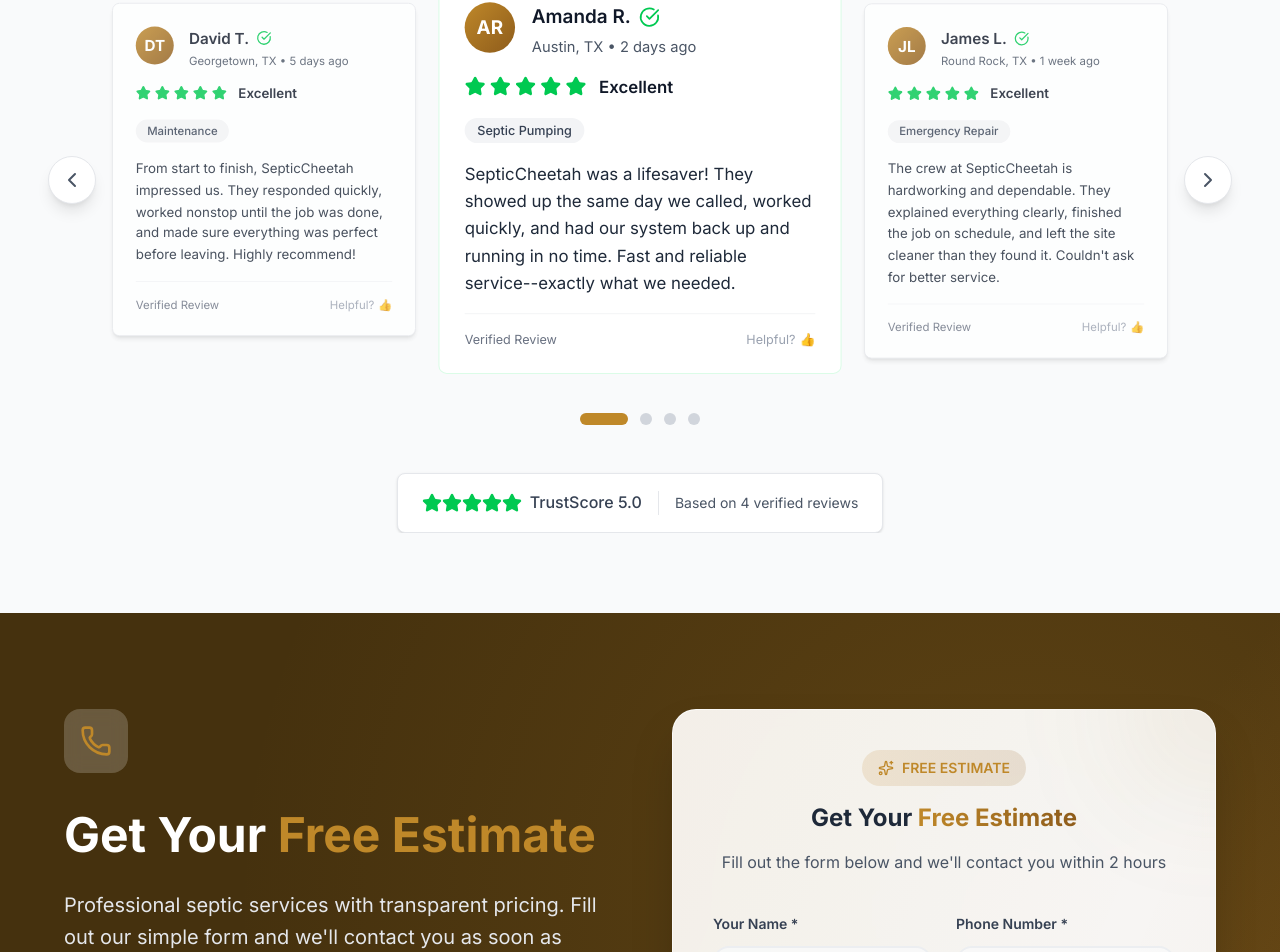
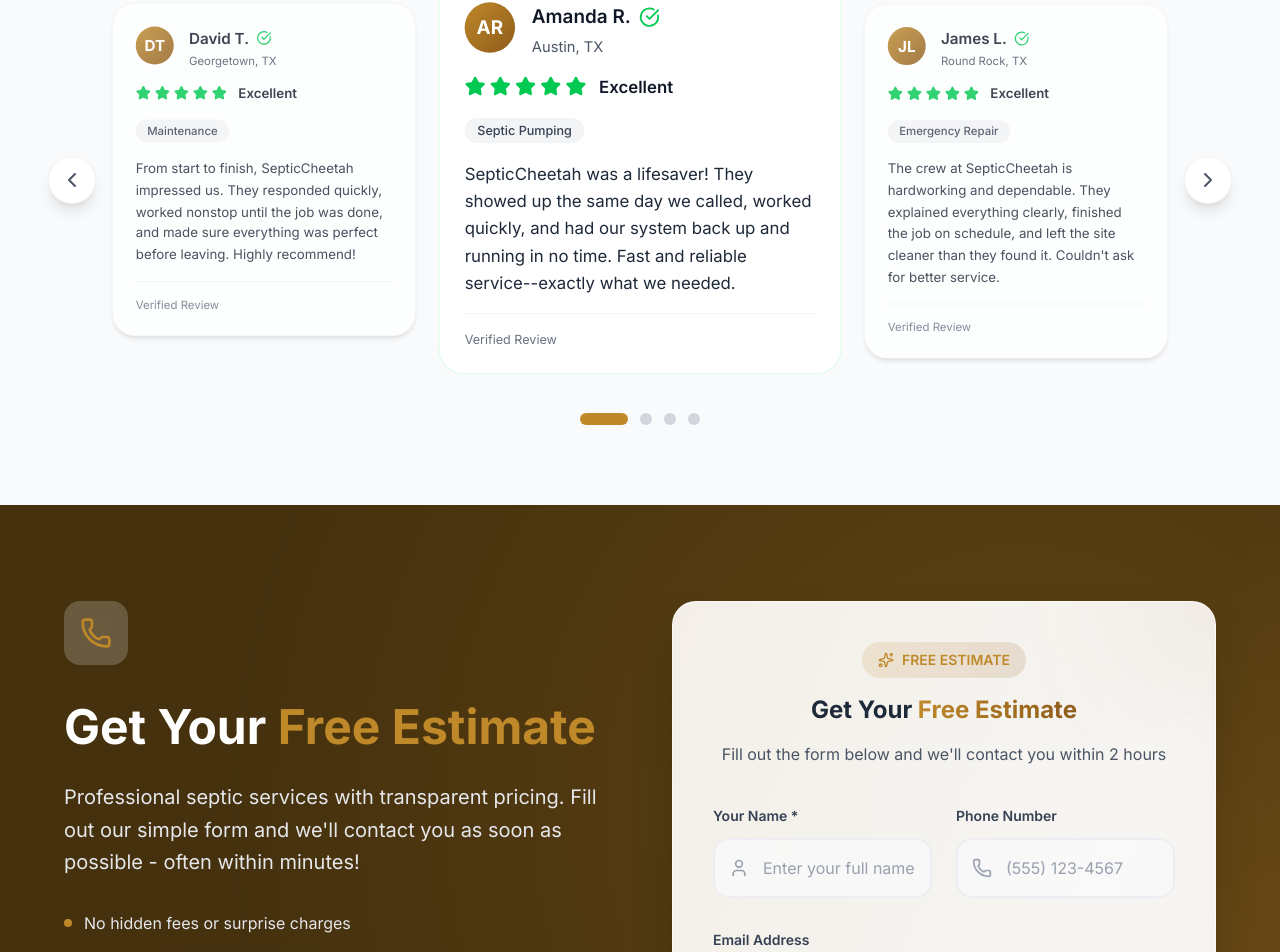
Before and after one commit to SathiraDM/septic-cheetah-website, a Next.js app: page / in a window 1280 px wide. Shown: the part 3322-4274 px from the top of the page. Built offline with nearby package versions, Linux system fonts and the light colour scheme; a web font is replaced by a local one.

Commit message:
feat: Add new hero images and update ContactForm validation for improved user experience

```diff
--- a/src/components/ContactForm.tsx
+++ b/src/components/ContactForm.tsx
@@ -37,6 +37,13 @@
 
   const handleSubmit = async (e: React.FormEvent) => {
     e.preventDefault();
+
+    // Custom validation: require either email or phone
+    if (!formData.email && !formData.phone) {
+      alert('Please provide either an email address or phone number so we can contact you.');
+      return;
+    }
+
     setIsSubmitting(true);
 
     try {
@@ -204,7 +211,7 @@
               transition={{ duration: 0.5, delay: 0.2 }}
             >
               <label htmlFor="phone" className="block text-sm font-semibold text-gray-700 mb-2 sm:mb-3">
-                Phone Number *
+                Phone Number
               </label>
               <div className="relative group">
                 <Phone className={`absolute left-3 sm:left-4 top-1/2 transform -translate-y-1/2 w-4 h-4 sm:w-5 sm:h-5 transition-colors duration-300 ${
@@ -218,7 +225,6 @@
                   onChange={handleChange}
                   onFocus={() => setFocusedField('phone')}
                   onBlur={() => setFocusedField('')}
-                  required
                   className="w-full pl-10 sm:pl-12 pr-3 sm:pr-4 py-3 sm:py-4 bg-gray-50/80 border-2 border-gray-200/60 rounded-xl sm:rounded-2xl focus:outline-none focus:border-primary-accent focus:bg-white transition-all duration-300 text-gray-800 placeholder:text-gray-400 text-sm sm:text-base"
                   placeholder="(555) 123-4567"
                 />
@@ -234,7 +240,7 @@
             transition={{ duration: 0.5, delay: 0.3 }}
           >
             <label htmlFor="email" className="block text-sm font-semibold text-gray-700 mb-2 sm:mb-3">
-              Email Address *
+              Email Address
             </label>
             <div className="relative group">
               <Mail className={`absolute left-3 sm:left-4 top-1/2 transform -translate-y-1/2 w-4 h-4 sm:w-5 sm:h-5 transition-colors duration-300 ${
@@ -248,11 +254,11 @@
                 onChange={handleChange}
                 onFocus={() => setFocusedField('email')}
                 onBlur={() => setFocusedField('')}
-                required
                 className="w-full pl-10 sm:pl-12 pr-3 sm:pr-4 py-3 sm:py-4 bg-gray-50/80 border-2 border-gray-200/60 rounded-xl sm:rounded-2xl focus:outline-none focus:border-primary-accent focus:bg-white transition-all duration-300 text-gray-800 placeholder:text-gray-400 text-sm sm:text-base"
                 placeholder="your@email.com"
               />
             </div>
+            <p className="text-xs text-gray-500 mt-2">* Please provide either phone or email so we can contact you</p>
           </motion.div>
 
           {/* Service Selection */}
--- a/src/components/Hero.tsx
+++ b/src/components/Hero.tsx
@@ -15,7 +15,7 @@
 
   const backgroundImages = [
     {
-      src: "/images/hero-01.jpg",
+      src: "/images/hero-01.jpeg",
       alt: "Professional septic tank services"
     },
     {
--- a/src/components/TestimonialsWithDrag.tsx
+++ b/src/components/TestimonialsWithDrag.tsx
@@ -7,7 +7,6 @@
 // Enhanced testimonials with Trustpilot-style data
 const trustpilotStyleTestimonials = TESTIMONIALS.map((testimonial, index) => ({
   ...testimonial,
-  date: ['2 days ago', '1 week ago', '3 days ago', '5 days ago'][index] || '1 week ago',
   verified: true,
   avatar: testimonial.name.split(' ').map(n => n[0]).join(''),
   service: ['Septic Pumping', 'Emergency Repair', 'System Installation', 'Maintenance'][index] || 'Septic Service'
@@ -97,7 +96,7 @@
         <div className="text-center mb-16">
           <div className="inline-flex items-center justify-center mb-6">
             {/* Trustpilot-style overall rating */}
-            <div className="bg-white rounded-xl shadow-sm border border-gray-200 px-6 py-4">
+            <div className="bg-white rounded-3xl shadow-lg border border-gray-200/50 px-6 py-4 hover:shadow-2xl hover:border-primary-accent/30 transition-all duration-300">
               <div className="flex items-center space-x-3">
                 <div className="flex items-center">
                   {[...Array(5)].map((_, i) => (
@@ -175,7 +174,7 @@
                   }}
                 >
                   {/* Trustpilot-style Review Card */}
-                  <div className={`bg-white rounded-lg border border-gray-200 overflow-hidden transition-all ${
+                  <div className={`bg-white rounded-3xl border border-gray-200/50 overflow-hidden transition-all shadow-lg hover:shadow-2xl hover:border-primary-accent/30 duration-300 ${
                     isDragging ? 'duration-100' : 'duration-500'
                   } ${
                     isCenter
@@ -220,7 +219,7 @@
                           <p className={`text-gray-600 ${
                             isCenter ? 'text-sm' : 'text-xs'
                           }`}>
-                            {testimonial.location} • {testimonial.date}
+                            {testimonial.location}
                           </p>
                         </div>
                       </div>
@@ -266,18 +265,7 @@
                             Verified Review
                           </span>
                         </div>
-                        <div className="flex items-center space-x-1">
-                          <span className={`text-gray-400 ${
-                            isCenter ? 'text-xs' : 'text-xs'
-                          }`}>
-                            Helpful?
-                          </span>
-                          <button className={`text-gray-600 hover:text-primary-accent transition-colors ${
-                            isCenter ? 'text-xs' : 'text-xs'
-                          }`}>
-                            👍
-                          </button>
-                        </div>
+
                       </div>
                     </div>
                   </div>
@@ -289,14 +277,14 @@
           {/* Navigation Buttons - Hidden on screens < 533px */}
           <button
             onClick={prevTestimonial}
-            className="hidden sm:flex absolute left-4 top-1/2 transform -translate-y-1/2 w-12 h-12 bg-white rounded-full shadow-lg border border-gray-200 items-center justify-center text-gray-600 hover:text-green-600 hover:border-green-200 hover:shadow-xl transition-all duration-300 z-10 hover:scale-110 active:scale-95 carousel-nav-320"
+            className="hidden sm:flex absolute left-4 top-1/2 transform -translate-y-1/2 w-12 h-12 bg-white rounded-full shadow-lg border border-gray-200/50 items-center justify-center text-gray-600 hover:text-green-600 hover:border-primary-accent/30 hover:shadow-2xl transition-all duration-300 z-10 hover:scale-110 active:scale-95 carousel-nav-320"
           >
             <ChevronLeft className="w-6 h-6" />
           </button>
 
           <button
             onClick={nextTestimonial}
-            className="hidden sm:flex absolute right-4 top-1/2 transform -translate-y-1/2 w-12 h-12 bg-white rounded-full shadow-lg border border-gray-200 items-center justify-center text-gray-600 hover:text-green-600 hover:border-green-200 hover:shadow-xl transition-all duration-300 z-10 hover:scale-110 active:scale-95 carousel-nav-320"
+            className="hidden sm:flex absolute right-4 top-1/2 transform -translate-y-1/2 w-12 h-12 bg-white rounded-full shadow-lg border border-gray-200/50 items-center justify-center text-gray-600 hover:text-green-600 hover:border-primary-accent/30 hover:shadow-2xl transition-all duration-300 z-10 hover:scale-110 active:scale-95 carousel-nav-320"
           >
             <ChevronRight className="w-6 h-6" />
           </button>
@@ -317,25 +305,6 @@
           ))}
         </div>
 
-        {/* Trustpilot-style CTA */}
-        <div className="text-center mt-12">
-          <div className="inline-flex items-center space-x-4 bg-white rounded-lg shadow-sm border border-gray-200 px-6 py-4">
-            <div className="flex items-center space-x-2">
-              <div className="flex">
-                {[...Array(5)].map((_, i) => (
-                  <Star key={i} className="w-5 h-5 text-green-500 fill-current" />
-                ))}
-              </div>
-              <span className="text-gray-700 font-medium">TrustScore 5.0</span>
-            </div>
-            <div className="h-6 w-px bg-gray-200"></div>
-            <span className="text-gray-600 text-sm">
-              Based on {trustpilotStyleTestimonials.length} verified reviews
-            </span>
-          </div>
-        </div>
-
-
       </div>
     </section>
   );
```
Also changed, not shown: public/images/hero-01.jpeg (added), public/images/hero-011.jpg (renamed from public/images/hero-01.jpg).
